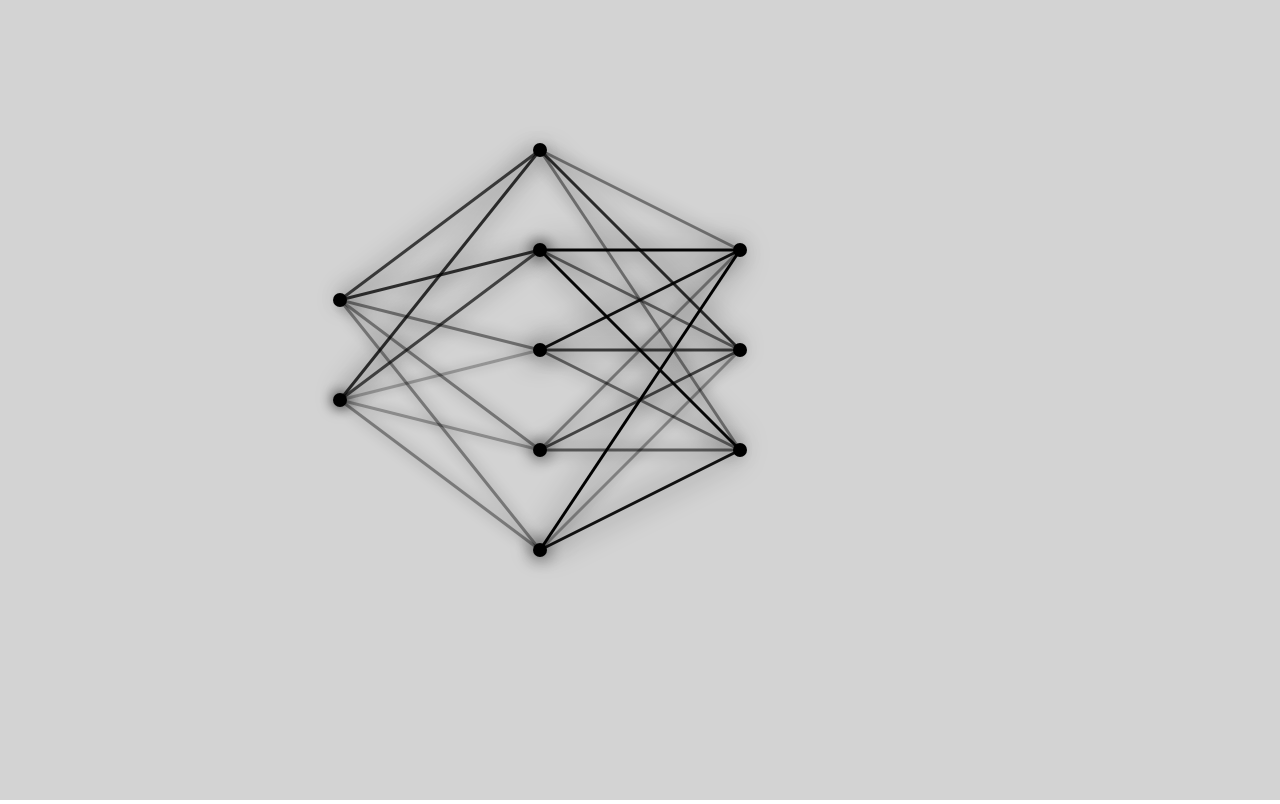
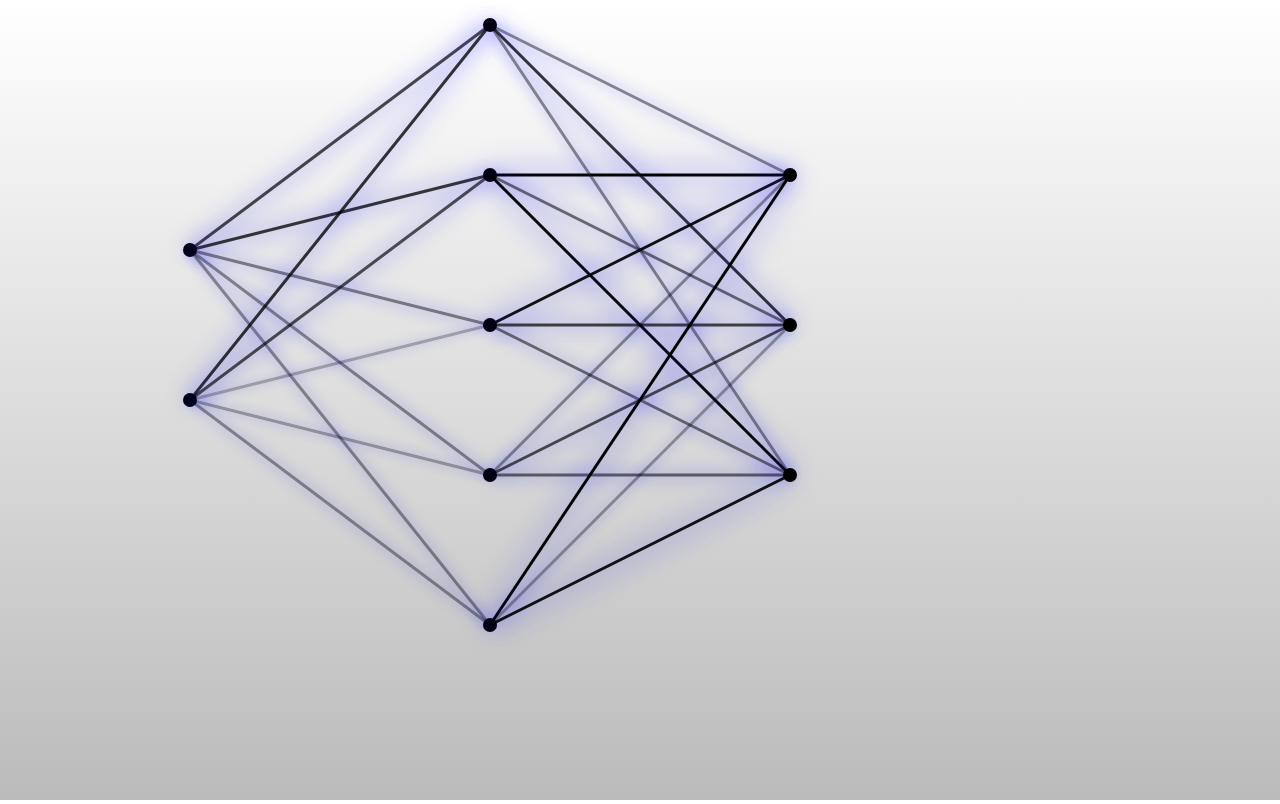
Before and after one commit to andymantell/back-propagation, a website built with webpack: page index.html in a window 1280 px wide. Built offline with nearby package versions, Linux system fonts and the light colour scheme.

Commit message:
Tweak styles

```diff
--- a/app/modules/Network.js
+++ b/app/modules/Network.js
@@ -3,8 +3,8 @@ import Layer from './Layer'
 class Network {
   constructor (layers) {
     this.layers = layers.map(neurons => new Layer(neurons))
-    this.spacingX = 200
-    this.spacingY = 100
+    this.spacingX = 300
+    this.spacingY = 150
 
     this.layers.forEach((layer, index) => {
       if (this.layers[index + 1]) {
@@ -18,7 +18,7 @@ class Network {
   }
 
   draw (ctx) {
-    ctx.translate(-this.spacingX * (this.layers.length / 2), 0)
+    ctx.translate(-this.spacingX * this.layers.length / 2, 0)
 
     this.layers.forEach((layer, layerIndex) => {
       ctx.save()
@@ -26,6 +26,7 @@ class Network {
 
       layer.neurons.forEach((neuron, neuronIndex) => {
         ctx.beginPath()
+        ctx.shadowBlur= 0
         ctx.arc(layerIndex * this.spacingX, neuronIndex * this.spacingY, 7, 0, 2 * Math.PI)
         ctx.fill()
         ctx.closePath()
@@ -37,7 +38,7 @@ class Network {
           const opacity = ((connection.weight - 0.5) * 0.75) + 0.25
           ctx.strokeStyle = `rgba(0, 0, 0, ${opacity})`
           ctx.shadowBlur= 20 * connection.weight
-          ctx.shadowColor = 'black'
+          ctx.shadowColor = 'blue'
           ctx.lineWidth = 3
           ctx.stroke()
           ctx.closePath()
--- a/index.html
+++ b/index.html
@@ -14,11 +14,12 @@
         #neural-net {
             width: 100%;
             height: 100%;
+            background: linear-gradient(to bottom, #fff 0%,#bbb 100%);
         }
     </style>
 </head>
 <body>
-    <canvas id="neural-net" style="background:lightgrey"></canvas>
+    <canvas id="neural-net"></canvas>
 
     <script src="dist/bundle.js"></script>
 </body>
```
Also changed, not shown: dist/bundle.js.
